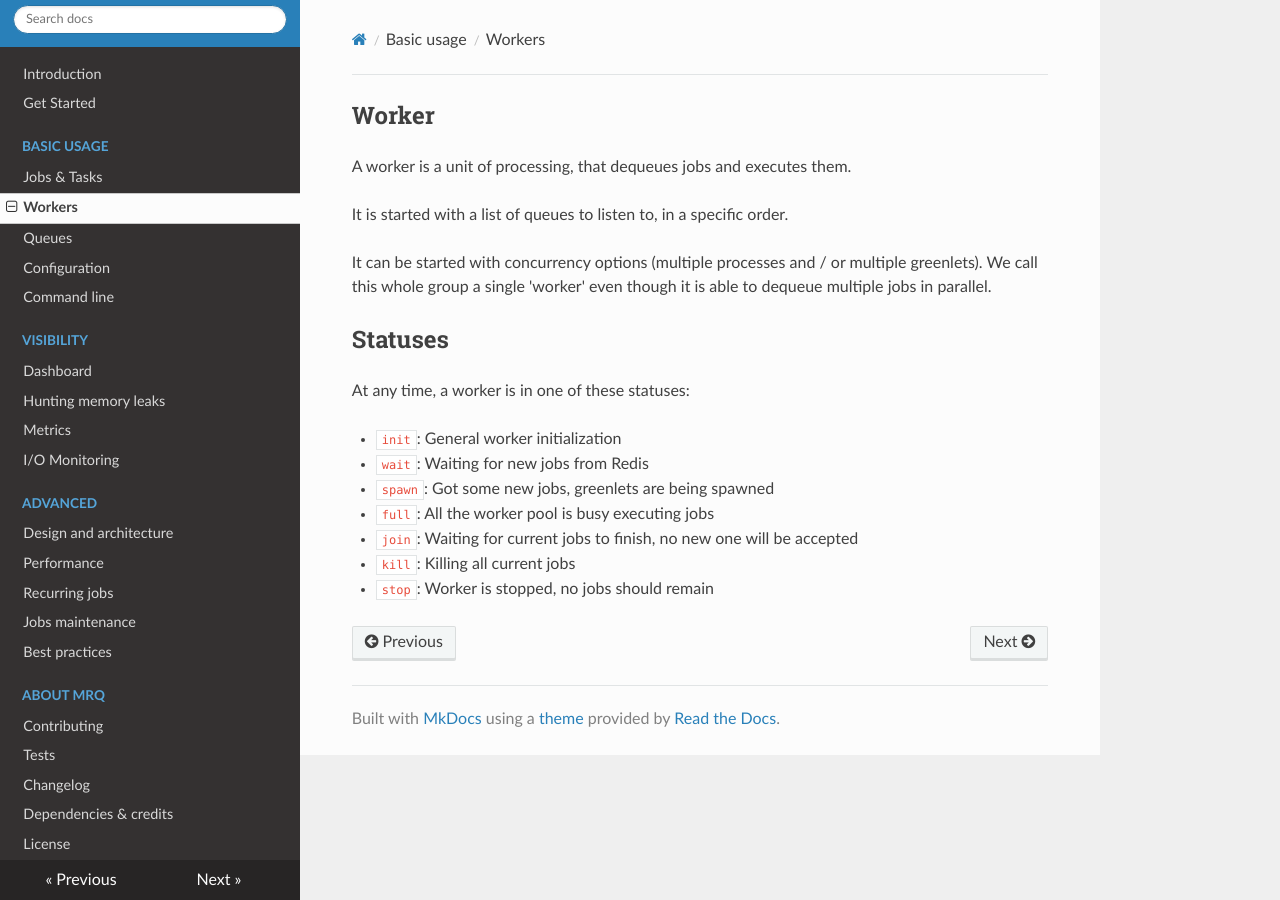
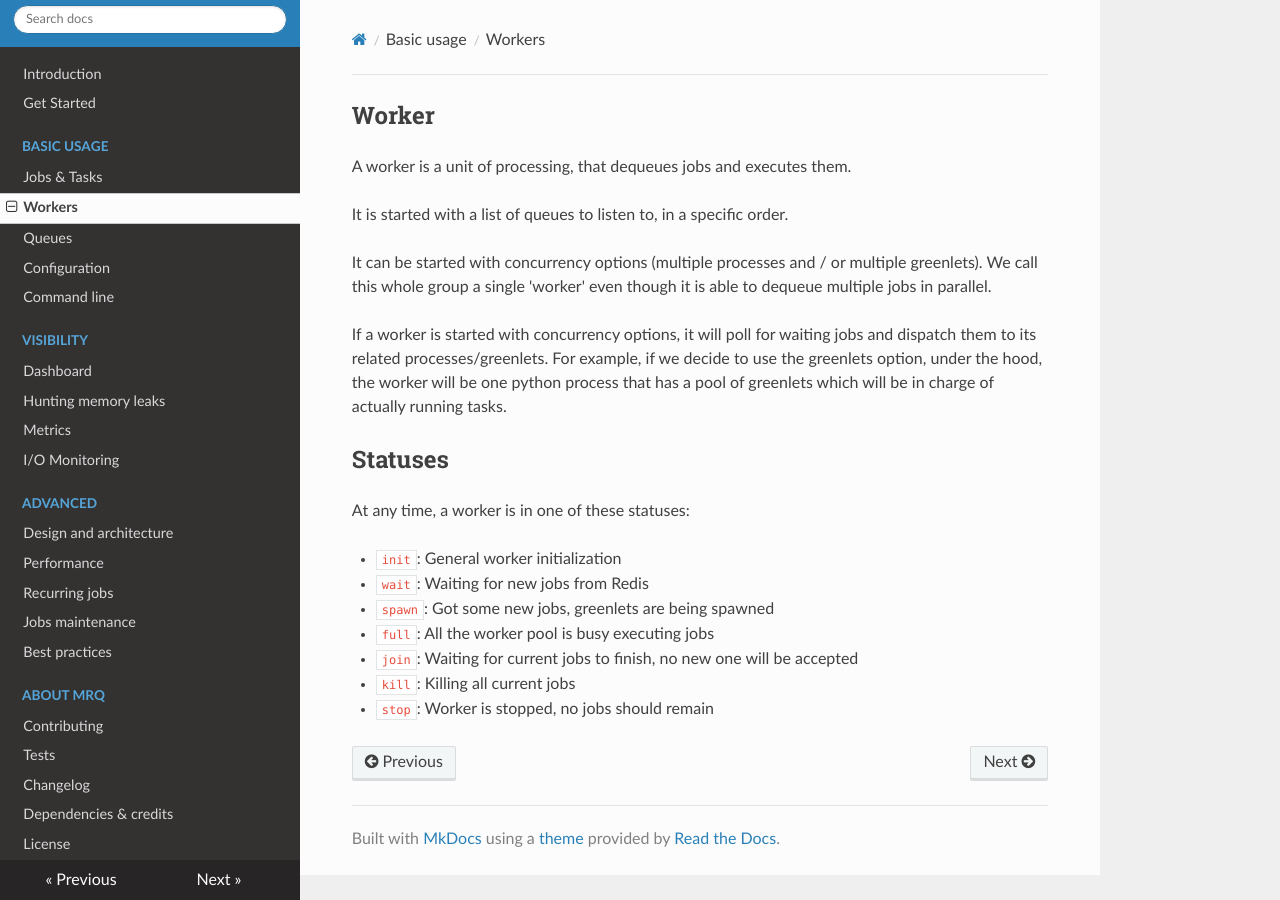
Before and after one commit to pricingassistant/mrq, an MkDocs documentation site: the page built from docs/workers.md, in a window 1280 px wide. Built offline with MkDocs 1.6.1, drawn with Linux system fonts in a browser that asks for light colours; nearby versions of some CDN libraries; old or Windows-style settings are respelled for this version of MkDocs.

Commit message:
more info on workers

```diff
--- a/docs/workers.md
+++ b/docs/workers.md
@@ -5,6 +5,9 @@ A worker is a unit of processing, that dequeues jobs and executes them.
 It is started with a list of queues to listen to, in a specific order.
 
 It can be started with concurrency options (multiple processes and / or multiple greenlets). We call this whole group a single 'worker' even though it is able to dequeue multiple jobs in parallel.
+
+If a worker is started with concurrency options, it will poll for waiting jobs and dispatch them to its related processes/greenlets.
+For example, if we decide to use the greenlets option, under the hood, the worker will be one python process that has a pool of greenlets which will be in charge of actually running tasks.
 
 
 ## Statuses
```
